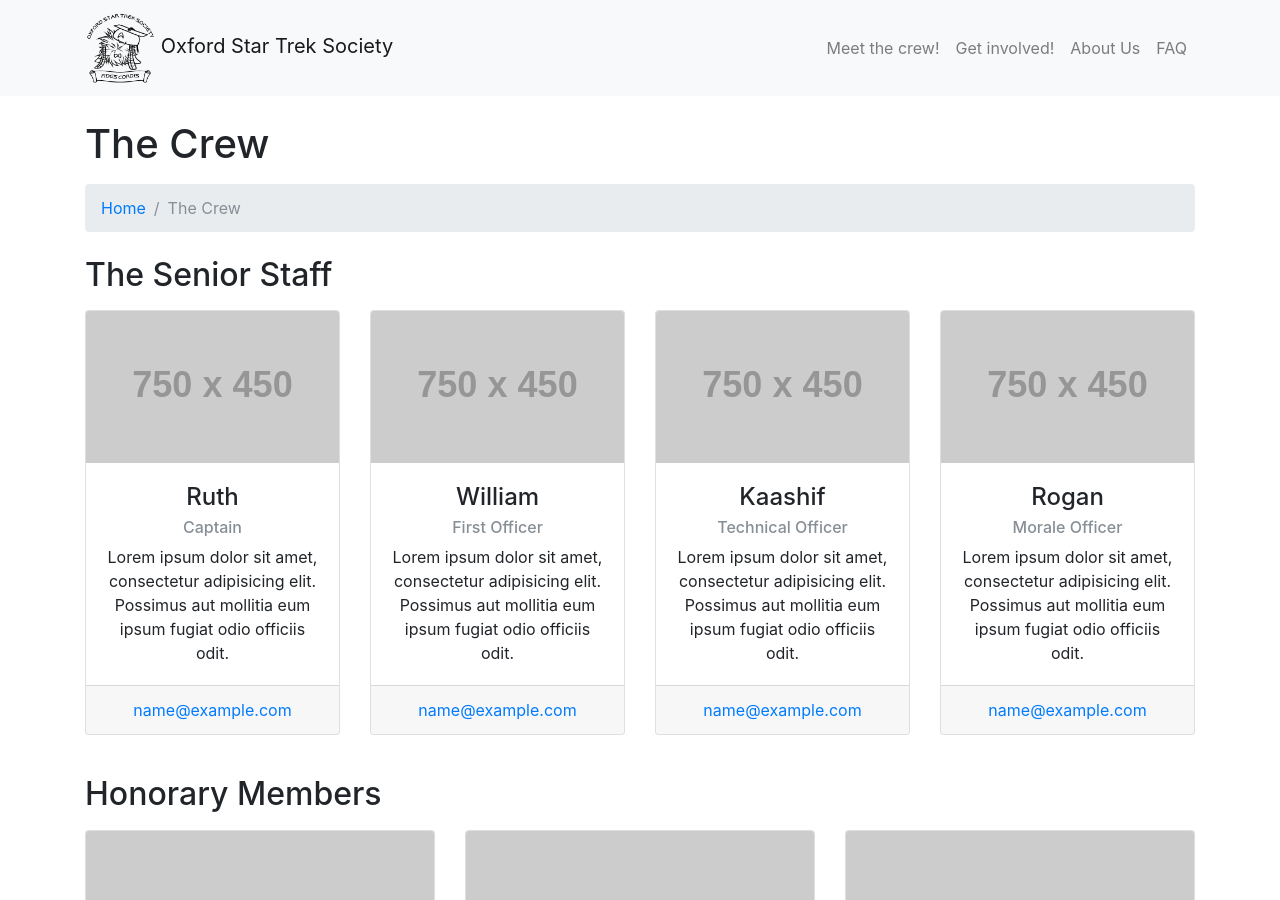
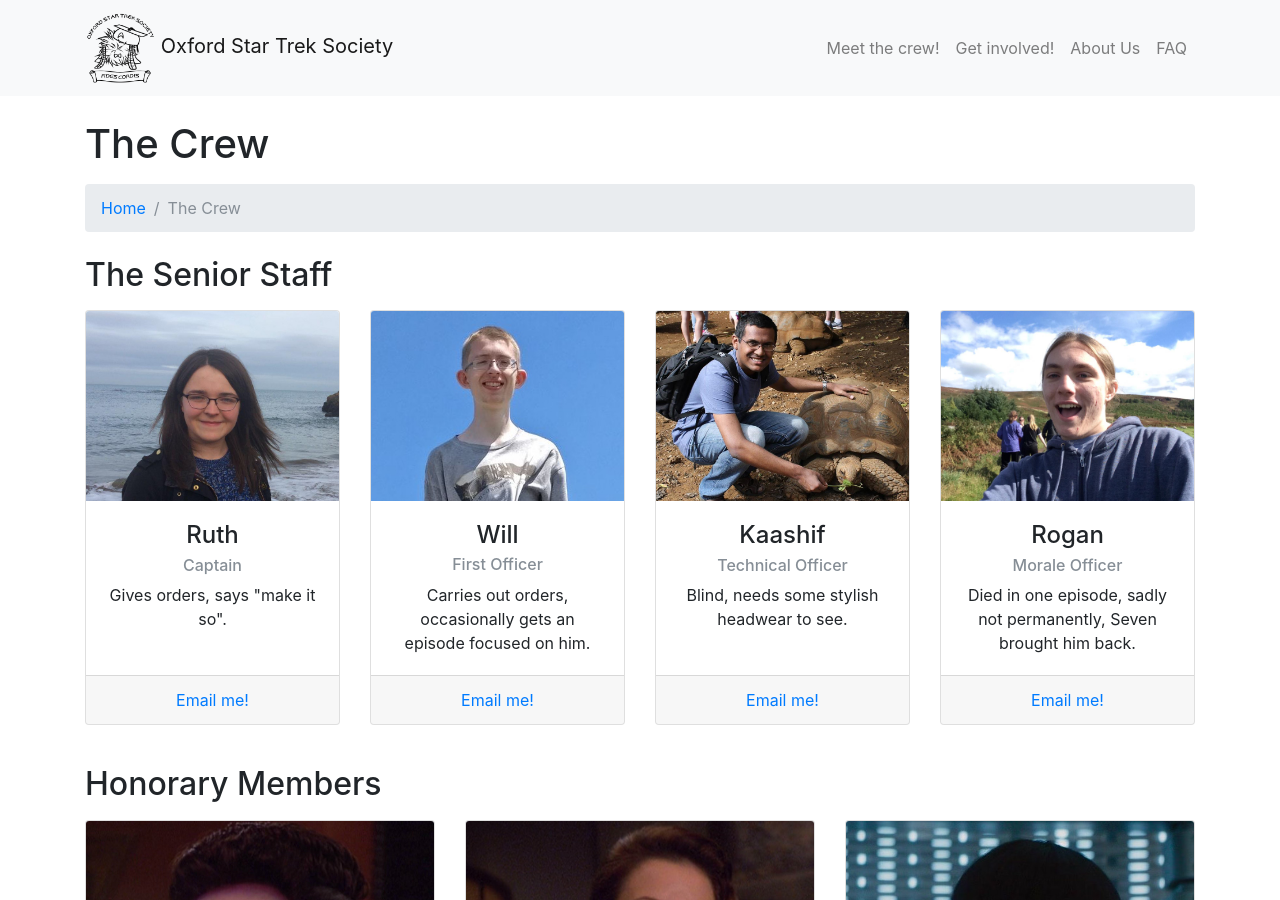
Before and after one commit to oxfordstartreksociety/oxfordstartreksociety.github.io, a Jekyll site: the page built from crew.html, in a window 1280 px wide and 900 px high. Built offline with Jekyll 4.4.1, drawn with Linux system fonts in a browser that asks for light colours.

Commit message:
crew images + flavour text

```diff
--- a/crew.html
+++ b/crew.html
@@ -16,53 +16,56 @@ layout: default
   <div class="row">
 	<div class="col-lg-3 mb-3">
 	  <div class="card h-100 text-center">
-		<img class="card-img-top" src="http://placehold.it/750x450" alt="">
+		<img class="crew card-img-top" src="/img/ruth_crop.jpg" alt="">
 		<div class="card-body">
 		  <h4 class="card-title">Ruth</h4>
 		  <h6 class="card-subtitle mb-2 text-muted">Captain</h6>
-		  <p class="card-text">Lorem ipsum dolor sit amet, consectetur adipisicing elit. Possimus aut mollitia eum ipsum fugiat odio officiis odit.</p>
+		  <p class="card-text">Gives orders, says "make it so".</p>
 		</div>
 		<div class="card-footer">
-		  <a href="#">name@example.com</a>
+		  <a href="mailto:ruth.crothers@univ.ox.ac.uk">Email me!</a>
 		</div>
 	  </div>
 	</div>
 	<div class="col-lg-3 mb-3">
 	  <div class="card h-100 text-center">
-		<img class="card-img-top" src="http://placehold.it/750x450" alt="">
+		<img class="crew card-img-top" src="/img/will_crop.jpg" alt="">
 		<div class="card-body">
-		  <h4 class="card-title">William</h4>
+		  <h4 class="card-title">Will</h4>
 		  <h6 class="card-subtitle mb-2 text-muted">First Officer</h6>
-		  <p class="card-text">Lorem ipsum dolor sit amet, consectetur adipisicing elit. Possimus aut mollitia eum ipsum fugiat odio officiis odit.</p>
+		  <p class="card-text">Carries out orders, occasionally gets
+		  an episode focused on him.</p>
 		</div>
 		<div class="card-footer">
-		  <a href="#">name@example.com</a>
+		  <a href="mailto:william.chappell@wadham.ox.ac.uk">Email me!</a>
 		</div>
 	  </div>
 	</div>
 	<div class="col-lg-3 mb-3">
 	  <div class="card h-100 text-center">
-		<img class="card-img-top" src="http://placehold.it/750x450" alt="">
+		<img class="crew card-img-top" src="/img/kaashif_crop.jpg" alt="">
 		<div class="card-body">
 		  <h4 class="card-title">Kaashif</h4>
 		  <h6 class="card-subtitle mb-2 text-muted">Technical Officer</h6>
-		  <p class="card-text">Lorem ipsum dolor sit amet, consectetur adipisicing elit. Possimus aut mollitia eum ipsum fugiat odio officiis odit.</p>
+		  <p class="card-text">Blind, needs some stylish headwear to
+		  see.</p>
 		</div>
 		<div class="card-footer">
-		  <a href="#">name@example.com</a>
+		  <a href="mailto:kaashif.hymabaccus@wadham.ox.ac.uk">Email me!</a>
 		</div>
 	  </div>
 	</div>
 	<div class="col-lg-3 mb-3">
 	  <div class="card h-100 text-center">
-		<img class="card-img-top" src="http://placehold.it/750x450" alt="">
+		<img class="crew card-img-top" src="/img/rogan.jpg" alt="">
 		<div class="card-body">
 		  <h4 class="card-title">Rogan</h4>
 		  <h6 class="card-subtitle mb-2 text-muted">Morale Officer</h6>
-		  <p class="card-text">Lorem ipsum dolor sit amet, consectetur adipisicing elit. Possimus aut mollitia eum ipsum fugiat odio officiis odit.</p>
+		  <p class="card-text">Died in one episode, sadly not
+		  permanently, Seven brought him back.</p>
 		</div>
 		<div class="card-footer">
-		  <a href="#">name@example.com</a>
+		  <a href="mailto:rogan.clark@stcatz.ox.ac.uk">Email me!</a>
 		</div>
 	  </div>
 	</div>
@@ -71,7 +74,7 @@ layout: default
   <div class="row">
 	<div class="col-lg-4 mb-4">
 	  <div class="card h-100 text-center">
-		<img class="card-img-top" src="http://placehold.it/750x450" alt="">
+		<img class="card-img-top" src="/img/weyoun.jpg" alt="">
 		<div class="card-body">
 		  <h4 class="card-title">Jeffrey Combs</h4>
 		</div>
@@ -79,7 +82,7 @@ layout: default
 	</div>
 	<div class="col-lg-4 mb-4">
 	  <div class="card h-100 text-center">
-		<img class="card-img-top" src="http://placehold.it/750x450" alt="">
+		<img class="card-img-top" src="/img/kira.jpg" alt="">
 		<div class="card-body">
 		  <h4 class="card-title">Nana Visitor</h4>
 		</div>
@@ -87,7 +90,7 @@ layout: default
 	</div>
 	<div class="col-lg-4 mb-4">
 	  <div class="card h-100 text-center">
-		<img class="card-img-top" src="http://placehold.it/750x450" alt="">
+		<img class="card-img-top" src="/img/spock.jpg" alt="">
 		<div class="card-body">
 		  <h4 class="card-title">Zachary Quinto</h4>
 		</div>
@@ -95,7 +98,7 @@ layout: default
 	</div>
 	<div class="col-lg-4 mb-4">
 	  <div class="card h-100 text-center">
-		<img class="card-img-top" src="http://placehold.it/750x450" alt="">
+		<img class="card-img-top" src="/img/sulu.jpg" alt="">
 		<div class="card-body">
 		  <h4 class="card-title">George Takei</h4>
 		</div>
@@ -103,7 +106,7 @@ layout: default
 	</div>
 	<div class="col-lg-4 mb-4">
 	  <div class="card h-100 text-center">
-		<img class="card-img-top" src="http://placehold.it/750x450" alt="">
+		<img class="card-img-top" src="/img/tasha.jpg" alt="">
 		<div class="card-body">
 		  <h4 class="card-title">Denise Crosby</h4>
 		</div>
```
